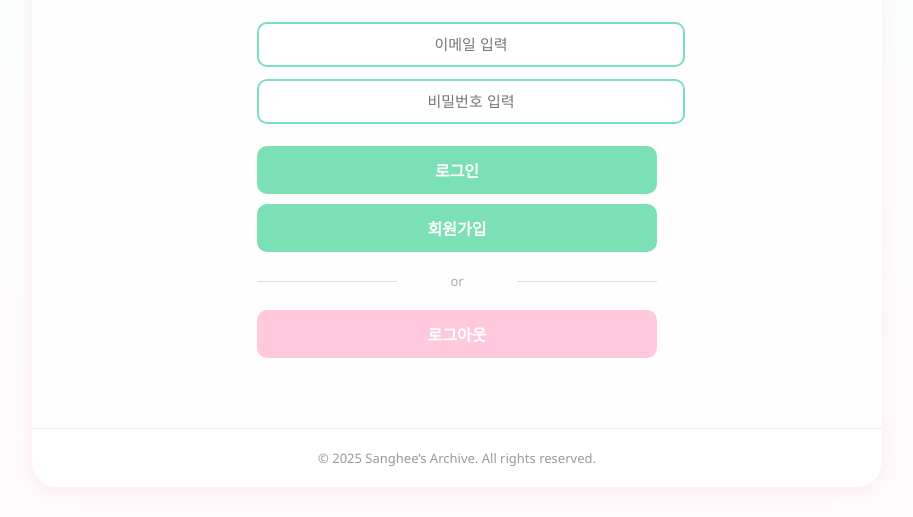
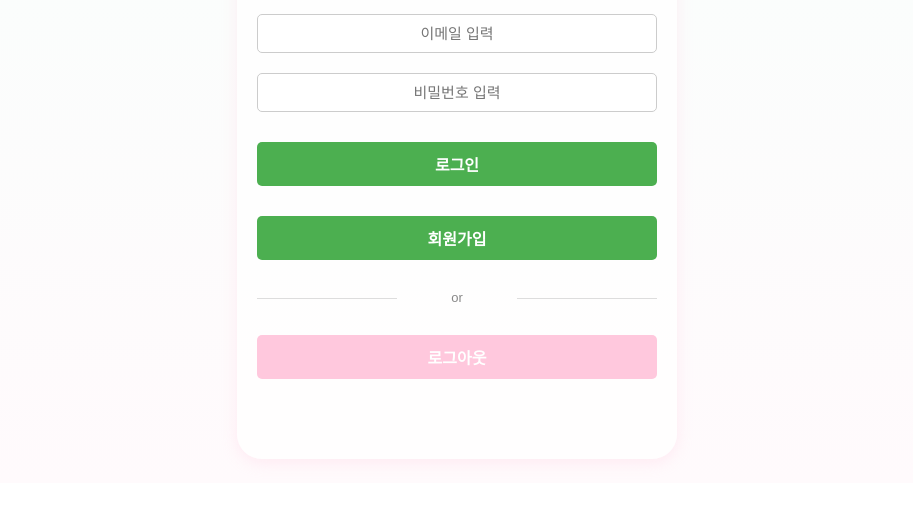
Before and after one commit to AND-132/132, a plain HTML site: page login.html in a window 1280 px wide. Shown: the part 317-834 px from the top of the page, without its empty margins (183-1096 px from the left). After the commit the page ends 800 px from the top, so only its background shows below. Drawn offline with Linux system fonts and the light colour scheme.

Commit message:
login.html update

```diff
--- a/login.html
+++ b/login.html
@@ -204,13 +204,57 @@
   </div>
 </main>
 
-    <footer>
-      © 2025 Sanghee’s Archive. All rights reserved.
-    </footer>
-  </div>
+<style>
+  /* 기본적인 스타일 설정 */
+  body {
+    font-family: Arial, sans-serif;
+    display: flex;
+    justify-content: center;
+    align-items: center;
+    height: 100vh;
+    margin: 0;
+  }
 
-  <!-- Firebase Scripts -->
-  <script type="module" src="firebase-init.js"></script>
-  <script type="module" src="auth.js"></script>
-</body>
-</html>
+  main {
+    width: 100%;
+    max-width: 400px;
+    text-align: center;
+  }
+
+  input[type="email"], input[type="password"], button {
+    width: 100%;
+    padding: 10px;
+    margin: 10px 0;
+    border: 1px solid #ccc;
+    border-radius: 5px;
+    box-sizing: border-box;
+  }
+
+  /* 버튼들이 세로로 정렬되도록 설정 */
+  .button-container {
+    display: flex;
+    flex-direction: column; /* 버튼들이 세로로 쌓이게 */
+    gap: 10px; /* 버튼 간격 */
+  }
+
+  .divider {
+    margin: 20px 0;
+    color: #888;
+  }
+
+  button {
+    background-color: #4CAF50;
+    color: white;
+    border: none;
+    cursor: pointer;
+  }
+
+  button:hover {
+    background-color: #45a049;
+  }
+
+  /* 버튼 크기 통일 */
+  #loginBtn, #signupBtn, #logoutBtn {
+    width: 100%;
+  }
+</style>
```
Lines whose indentation alone changed are shown as unchanged.
